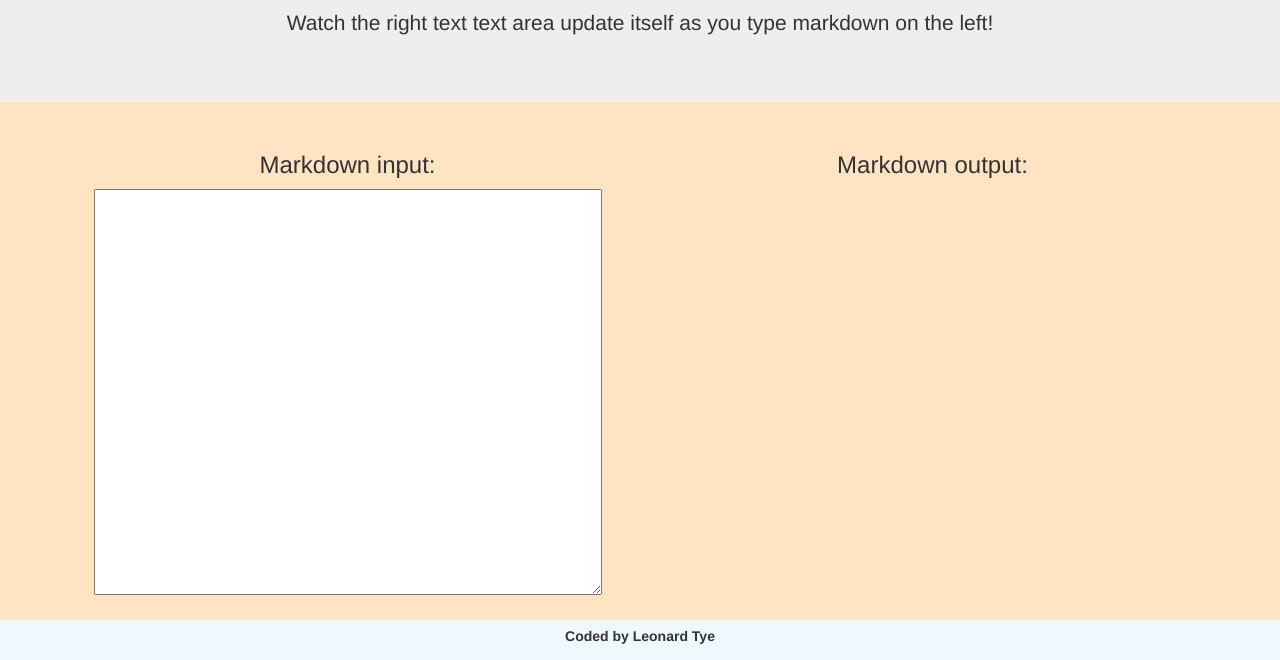
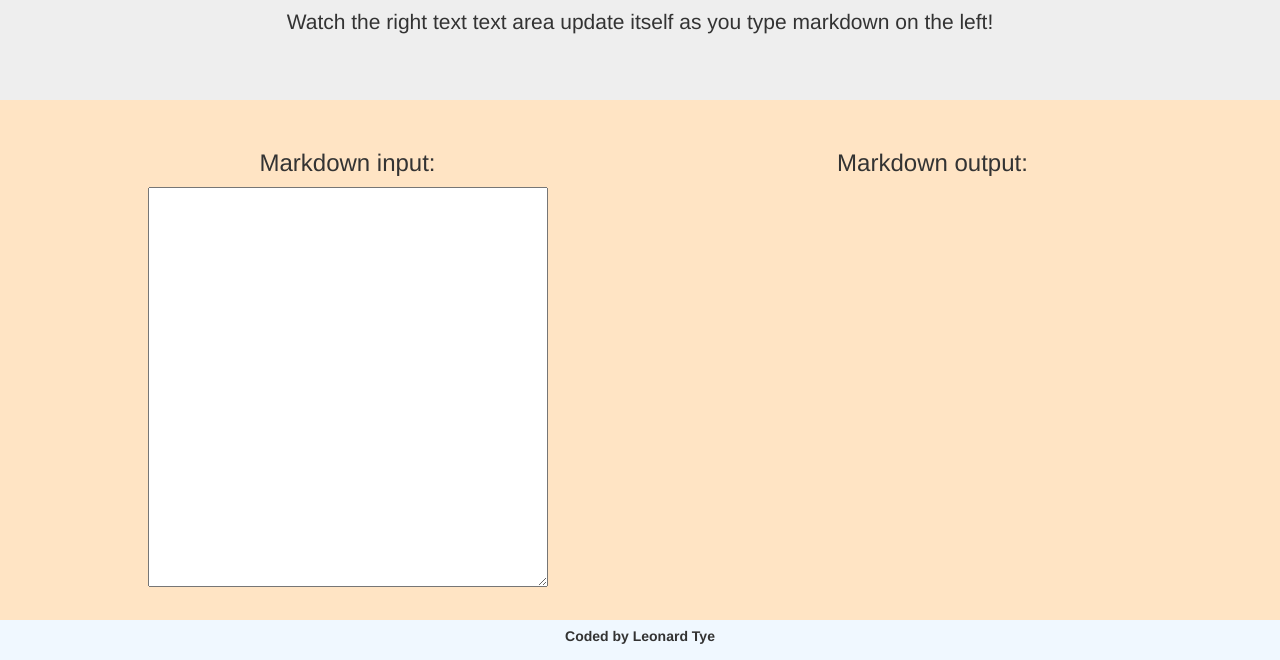
Before and after one commit to shizukesa92/Build-a-Markdown-Previewer, a plain HTML site: page index.html in a window 1280 px wide. Shown: the part 140-800 px from the top of the page. Drawn offline with nearby package versions, Linux system fonts and the light colour scheme; no server answers.

Commit message:
Textarea CSS changes

```diff
--- a/css/style.css
+++ b/css/style.css
@@ -1,5 +1,12 @@
 body {
 	background-color: #FFE4C4;
+}
+
+.markdown {
+	overflow: auto;
+	width: 50vh;
+	height: 50vh;
+	resize: vertical; /* Stops user from resizing textbox horizontally */
 }
 
 .footer {
@@ -11,6 +18,6 @@ body {
 	bottom: 0;
 }
 
-p {
+.footer p {
 	line-height: 4vh; /* Setting line height to be same as footer vertical aligns it, 5vh inserts a blank space below footer so 4vh */
 }
--- a/index.html
+++ b/index.html
@@ -32,7 +32,7 @@
 			<div class = "row text-center" id = "app">
 				<div class = "col-sm-6 col-xs-12">
 					<h3>Markdown input:</h3>
-					<textarea id = "user-input" class = "markdown" cols = "60" rows = "20"></textarea>
+					<textarea id = "user-input" class = "markdown"></textarea>
 				</div>
 				<div class = "col-sm-6 col-xs-12">
 					<h3>Markdown output:</h3>
```
Also changed, not shown: 2 other files.
